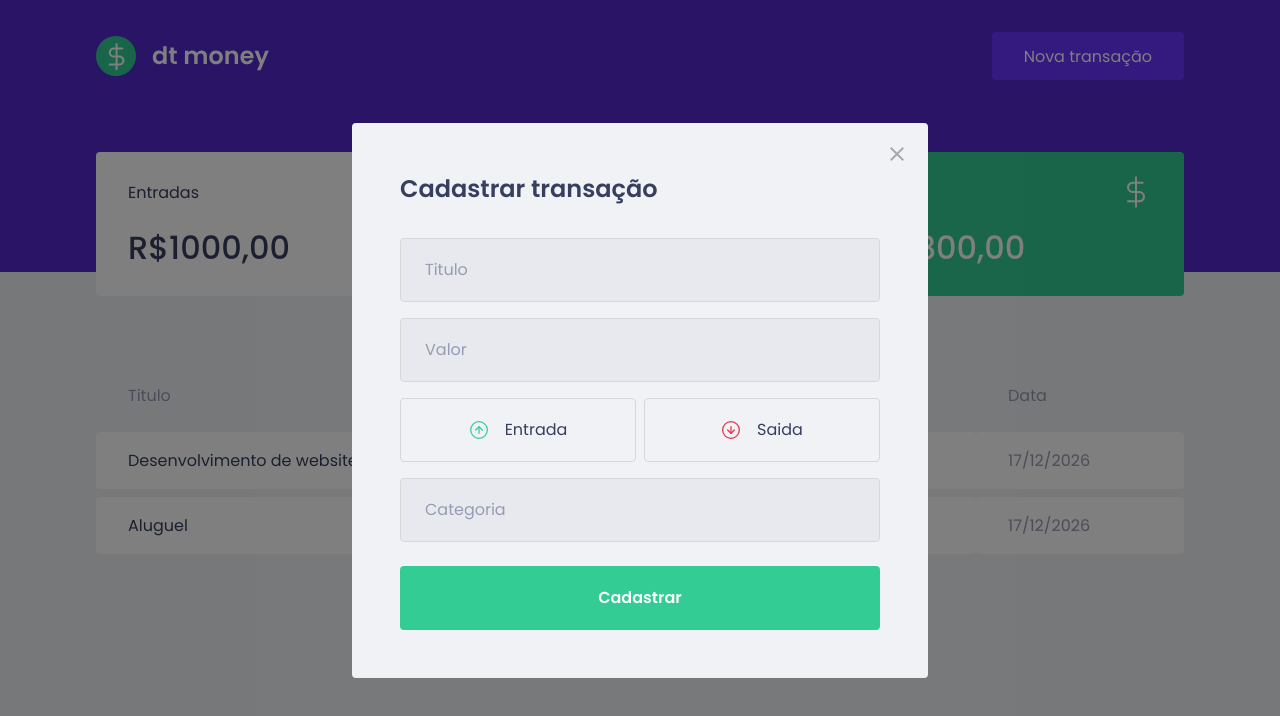
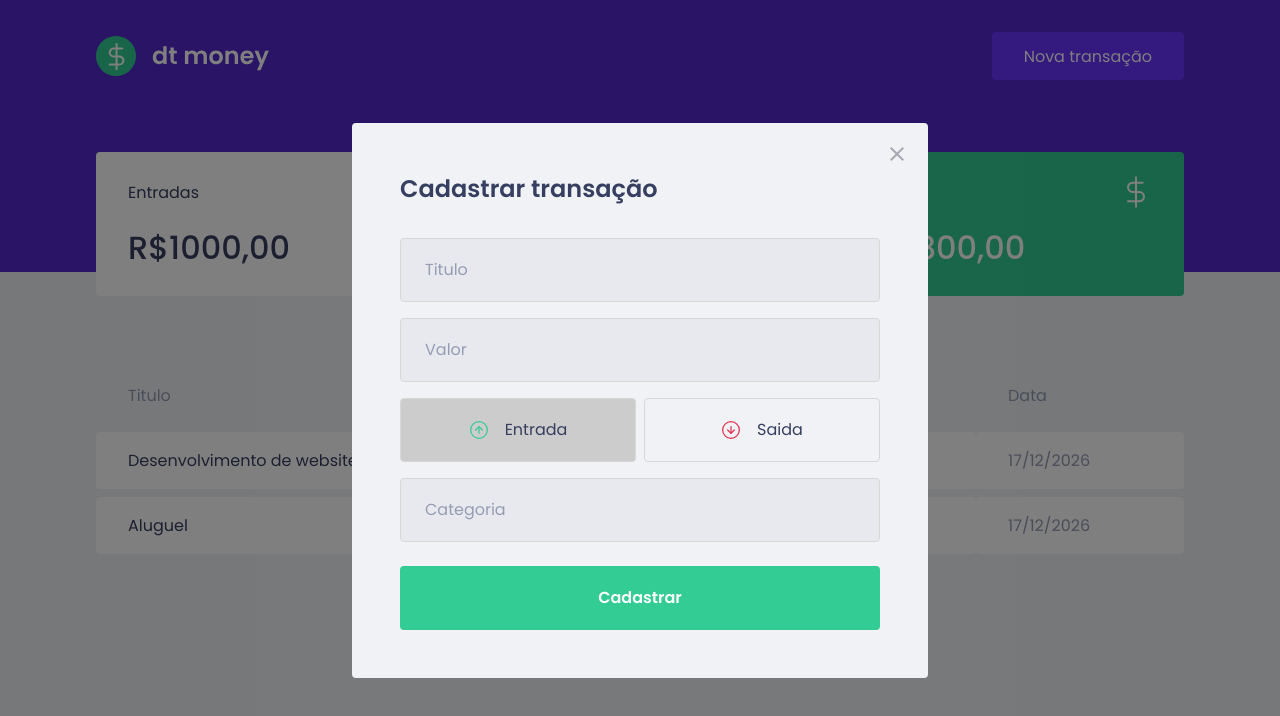
Before and after one commit to CaioSousaa/dtmoney, a React (Create React App) app: page / in a window 1280 px wide. Both pictures are taken after a click on the button "Nova transação". Shown: the top 716 px of the page. Built offline with nearby package versions, Linux system fonts and the light colour scheme; no server answers; what miragejs would draw is missing.

Commit message:
feat:created button operation

```diff
--- a/src/components/NewTransactionModal/index.tsx
+++ b/src/components/NewTransactionModal/index.tsx
@@ -1,8 +1,9 @@
 import Modal from "react-modal";
-import { Container, TransactionTypeContainer } from "./styles";
+import { Container, RadiosBox, TransactionTypeContainer } from "./styles";
 import incomeImg from "../../assets/income.svg";
 import outcomeImg from "../../assets/outcome.svg";
 import closeImg from "../../assets/close.svg";
+import { useState } from "react";
 
 interface NewTransactionModalProps {
   isOpen: boolean;
@@ -13,6 +14,8 @@ export function NewTransactionModal({
   isOpen,
   onRequestClose,
 }: NewTransactionModalProps) {
+  const [type, setType] = useState("deposit");
+
   return (
     <Modal
       isOpen={isOpen}
@@ -35,15 +38,27 @@ export function NewTransactionModal({
         <input placeholder="Valor" type="number" />
 
         <TransactionTypeContainer>
-          <button type="button">
+          <RadiosBox
+            type="button"
+            onClick={() => {
+              setType("deposit");
+            }}
+            isActive={type === "deposit"}
+          >
             <img src={incomeImg} alt="Entrada" />
             <span>Entrada</span>
-          </button>
+          </RadiosBox>
 
-          <button type="button">
+          <RadiosBox
+            type="button"
+            onClick={() => {
+              setType("withdraw");
+            }}
+            isActive={type === "withdraw"}
+          >
             <img src={outcomeImg} alt="Saida" />
             <span>Saida</span>
-          </button>
+          </RadiosBox>
         </TransactionTypeContainer>
 
         <input placeholder="Categoria" />
--- a/src/components/NewTransactionModal/styles.ts
+++ b/src/components/NewTransactionModal/styles.ts
@@ -53,14 +53,19 @@ export const TransactionTypeContainer = styled.div`
   display: grid;
   gap: 0.5rem;
   grid-template-columns: 1fr 1fr;
+`;
 
-  button {
+interface RadiosBoxProps {
+  isActive: boolean;
+}
+
+export const RadiosBox = styled.button<RadiosBoxProps>`
   height: 4rem;
   border: 1px solid #d7d7d7;
   border-radius: 0.25rem;
   cursor: pointer;
 
-    background: transparent;
+  background: ${(props) => (props.isActive ? "#ccc" : "transparent")};
 
   display: flex;
   align-items: center;
@@ -83,5 +88,4 @@ export const TransactionTypeContainer = styled.div`
     font-size: 1rem;
     color: var(--text-title);
   }
-  }
 `;
```
Lines whose indentation alone changed are shown as unchanged.
